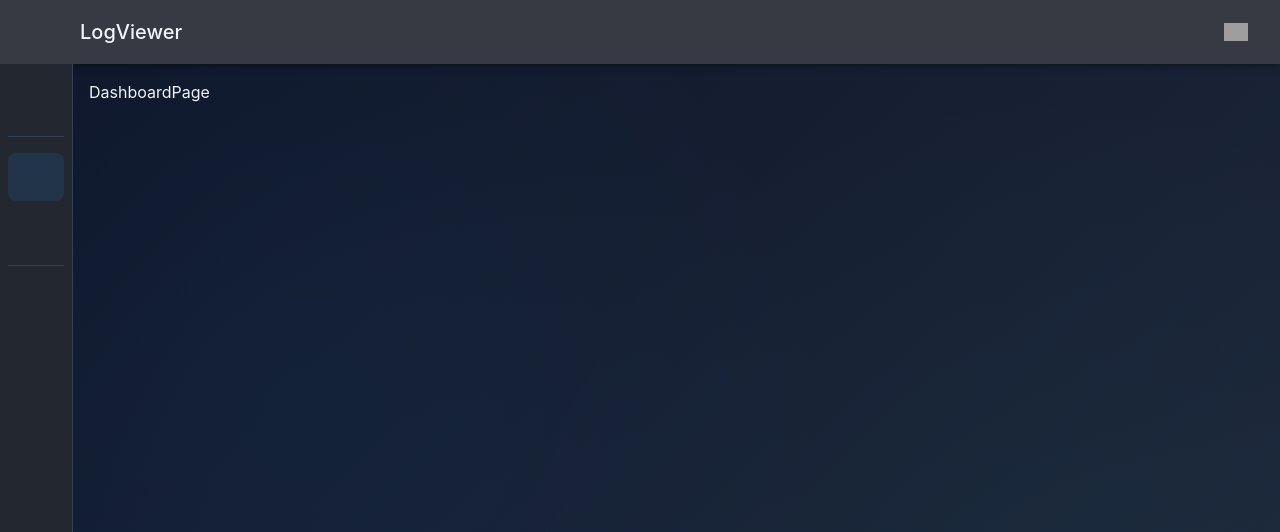
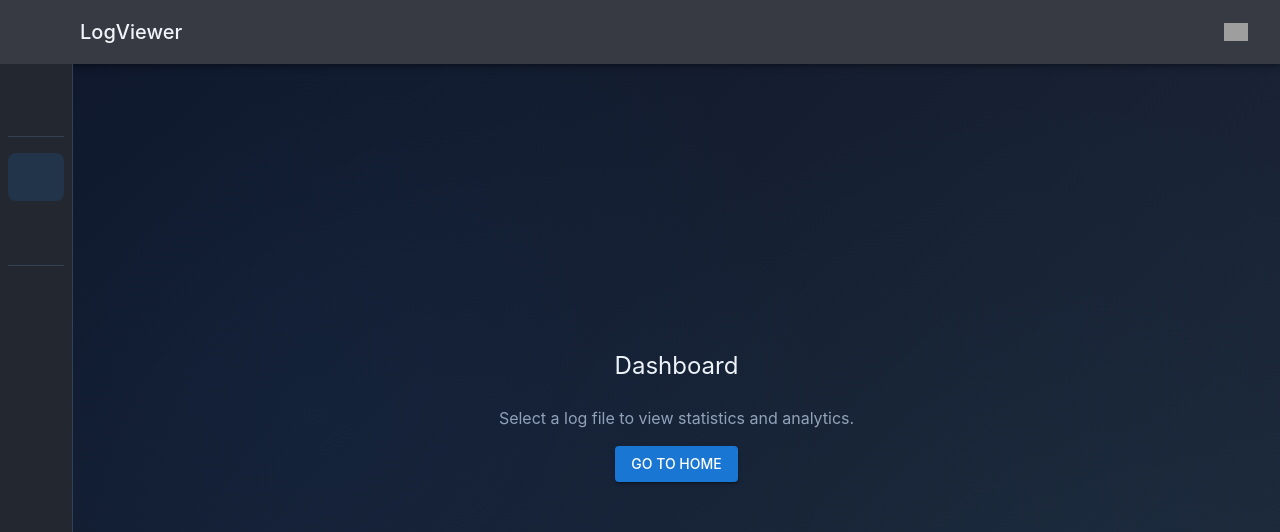
Before and after one commit to vl-efimov/log-viewer, a React (Vite) app in the folder log-viewer-front/: page /dashboard in a window 1280 px wide. Shown: the top 532 px of the page. Built offline with nearby package versions, Linux system fonts and the light colour scheme; grey boxes are pictures that could not be loaded; some icons are missing.

Commit message:
Add NoFileSelected component and integrate it into DashboardPage and ViewLogsPage

```diff
--- /dev/null
+++ b/log-viewer-front/src/components/NoFileSelected.tsx
@@ -0,0 +1,55 @@
+import Box from '@mui/material/Box';
+import Typography from '@mui/material/Typography';
+import Button from '@mui/material/Button';
+import { useNavigate } from 'react-router-dom';
+import { RouteHome } from '../routes/routePaths';
+
+interface NoFileSelectedProps {
+    title?: string;
+    description?: string;
+    showButton?: boolean;
+}
+
+const NoFileSelected: React.FC<NoFileSelectedProps> = ({
+    title = "No file selected",
+    description = "Please select a log file from the Home page to start monitoring.",
+    showButton = true
+}) => {
+    const navigate = useNavigate();
+
+    const handleBackToHome = () => {
+        navigate(RouteHome);
+    };
+
+    return (
+        <Box
+            sx={{
+                display: 'flex',
+                flexDirection: 'column',
+                alignItems: 'center',
+                justifyContent: 'center',
+                height: '100%',
+                gap: 2,
+                p: 3,
+            }}
+        >
+            <Typography variant="h5" gutterBottom>
+                {title}
+            </Typography>
+            <Typography variant="body1" color="text.secondary" textAlign="center">
+                {description}
+            </Typography>
+            {showButton && (
+                <Button
+                    variant="contained"
+                    color="primary"
+                    onClick={handleBackToHome}
+                >
+                    Go to Home
+                </Button>
+            )}
+        </Box>
+    );
+};
+
+export default NoFileSelected;
--- a/log-viewer-front/src/pages/DashboardPage.tsx
+++ b/log-viewer-front/src/pages/DashboardPage.tsx
@@ -1,6 +1,21 @@
+import { useSelector } from 'react-redux';
+import { RootState } from '../redux/store';
+import NoFileSelected from '../components/NoFileSelected';
+
 const DashboardPage: React.FC = () => {
+    const { isMonitoring } = useSelector((state: RootState) => state.logFile);
+
+    if (!isMonitoring) {
+        return (
+            <NoFileSelected
+                title="Dashboard"
+                description="Select a log file to view statistics and analytics."
+            />
+        );
+    }
+
     return (
-        <span>DashboardPage</span>
+        <span>DashboardPage with file analytics coming soon...</span>
     );
 }
 
--- a/log-viewer-front/src/pages/ViewLogsPage.tsx
+++ b/log-viewer-front/src/pages/ViewLogsPage.tsx
@@ -7,12 +7,13 @@ import { useEffect, useState, useRef, useCallback } from 'react';
 import { useNavigate } from 'react-router-dom';
 import { useSelector, useDispatch } from 'react-redux';
 import { Virtuoso, VirtuosoHandle } from 'react-virtuoso';
-import { RouteHome } from '../routes/routePaths';
 import { RootState } from '../redux/store';
 import { updateLogContent, appendLogContent, setMonitoringState } from '../redux/slices/logFileSlice';
 import { getFileHandle, getLazyReader } from '../redux/slices/logFileSlice';
 import { parseLogFileForTable } from '../utils/logFormatExamples';
 import { LRUCache } from '../utils/lruCache';
+import NoFileSelected from '../components/NoFileSelected';
+import { RouteHome } from '../routes/routePaths';
 
 // Dynamic cache size based on file size
 const getCacheSize = (fileSize: number): number => {
@@ -306,38 +307,8 @@ const ViewLogsPage: React.FC = () => {
         navigate(RouteHome);
     };
 
-    const handleBackToHome = () => {
-        navigate(RouteHome);
-    };
-
     if (!isMonitoring) {
-        return (
-            <Box
-                sx={{
-                    display: 'flex',
-                    flexDirection: 'column',
-                    alignItems: 'center',
-                    justifyContent: 'center',
-                    height: '100%',
-                    gap: 2,
-                }}
-            >
-                <Typography variant="h5" gutterBottom>
-                    No file selected
-                </Typography>
-                <Typography variant="body1" color="text.secondary">
-                    Please select a log file from the Home page to start monitoring.
-                </Typography>
-                <Typography
-                    variant="body2"
-                    color="primary"
-                    sx={{ cursor: 'pointer', textDecoration: 'underline' }}
-                    onClick={handleBackToHome}
-                >
-                    Go to Home
-                </Typography>
-            </Box>
-        );
+        return <NoFileSelected />;
     }
 
     return (
```
